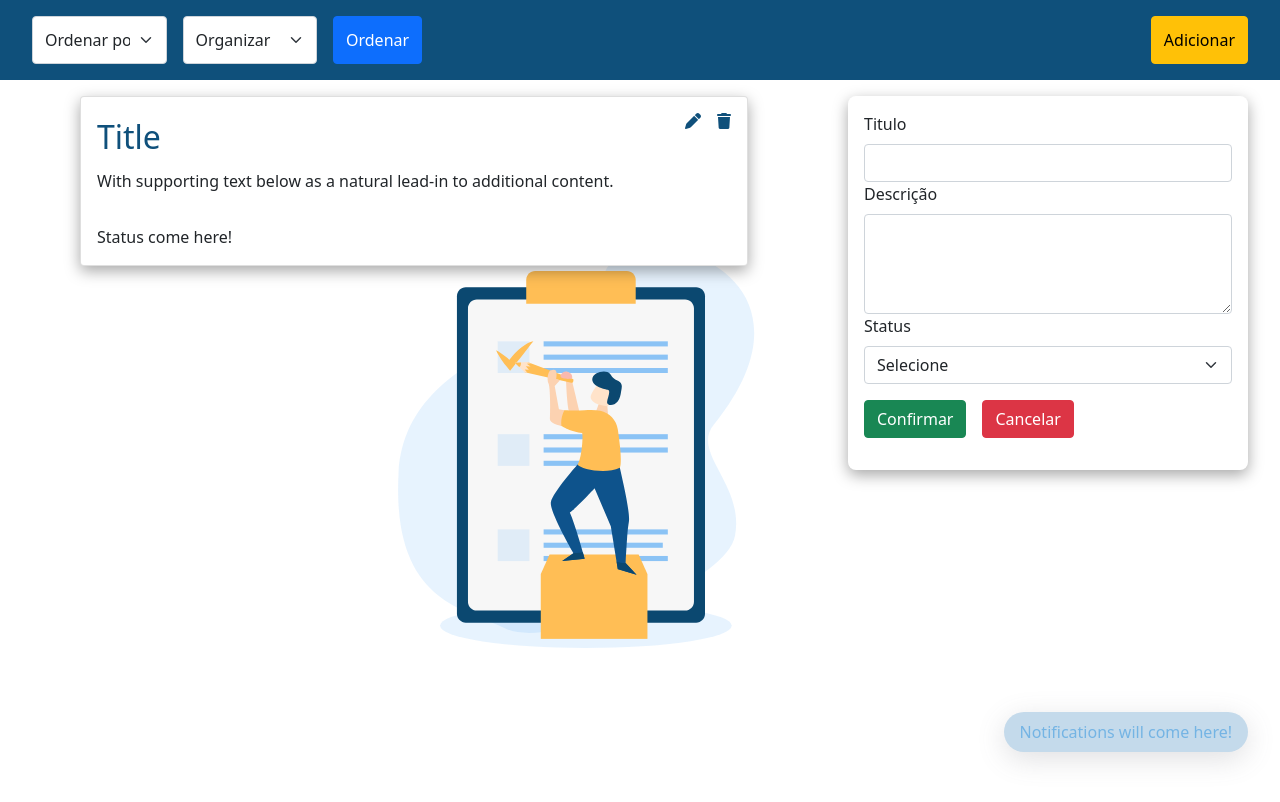
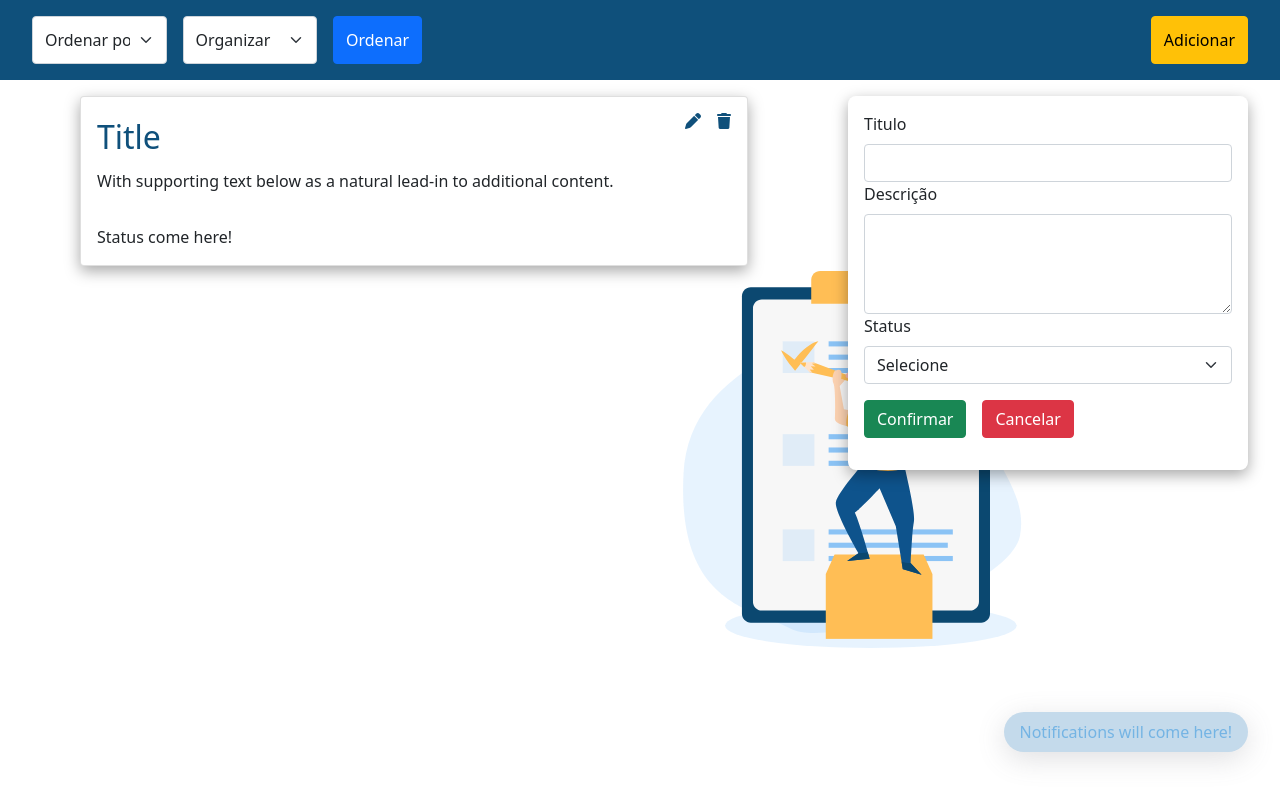
Before and after one commit to LucasH-Paz/Trybe-list---desafio-t-cnico, a React (Create React App) app in the folder front-end/: page / in a window 1280 px wide. Shown: the top 802 px of the page. Built offline with nearby package versions, Linux system fonts and the light colour scheme.

Commit message:
fix: background image position

```diff
--- a/front-end/src/App.css
+++ b/front-end/src/App.css
@@ -33,7 +33,7 @@ header {
 
 body {
   min-height: 100vh;
-  background: var(--primary-color) url('../src/assets/task-list.svg') no-repeat fixed center;
+  background: var(--primary-color) url('../src/assets/task-list.svg') no-repeat fixed right center;
   background-size: auto 50vh;
 }
 
```
